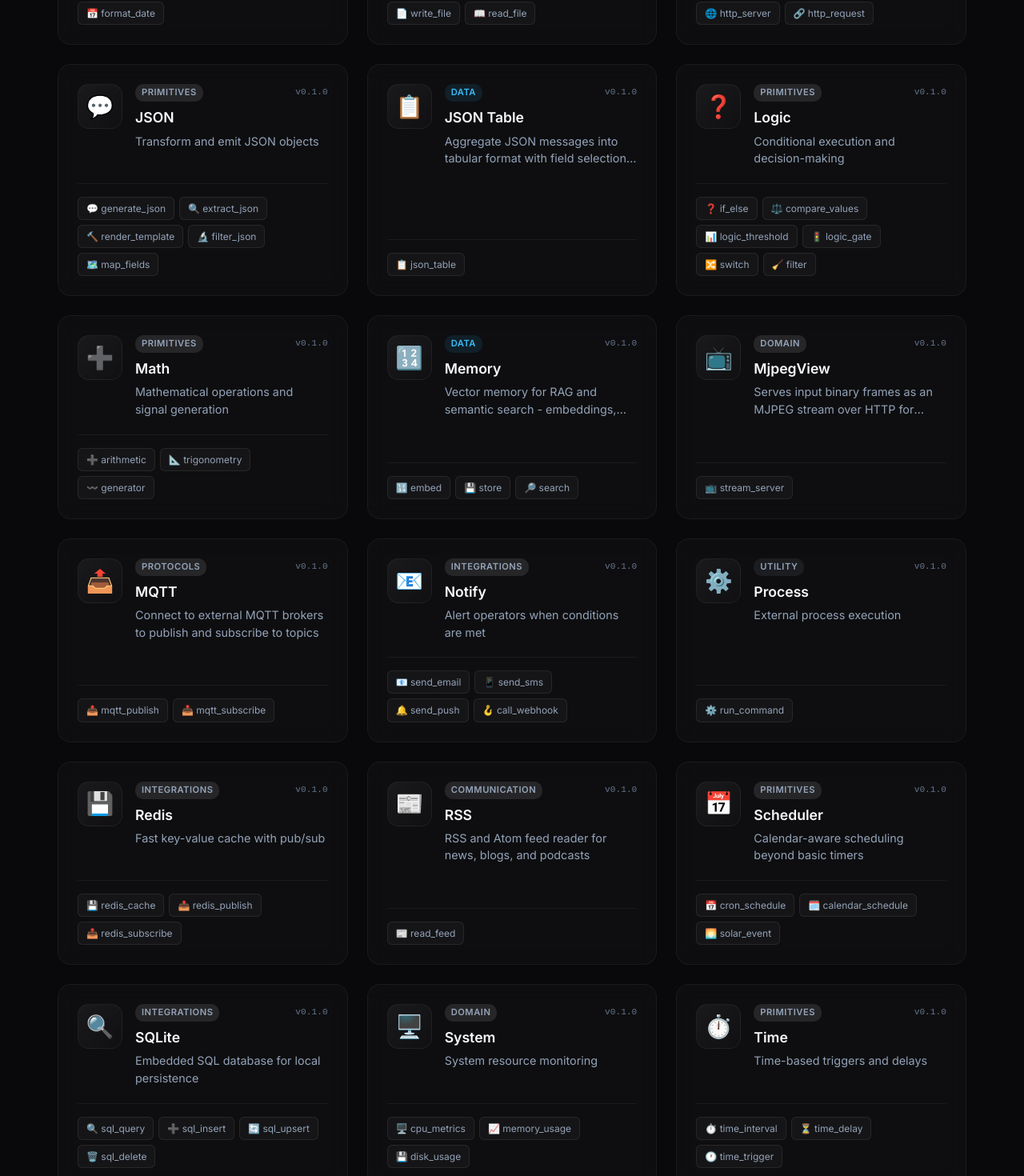
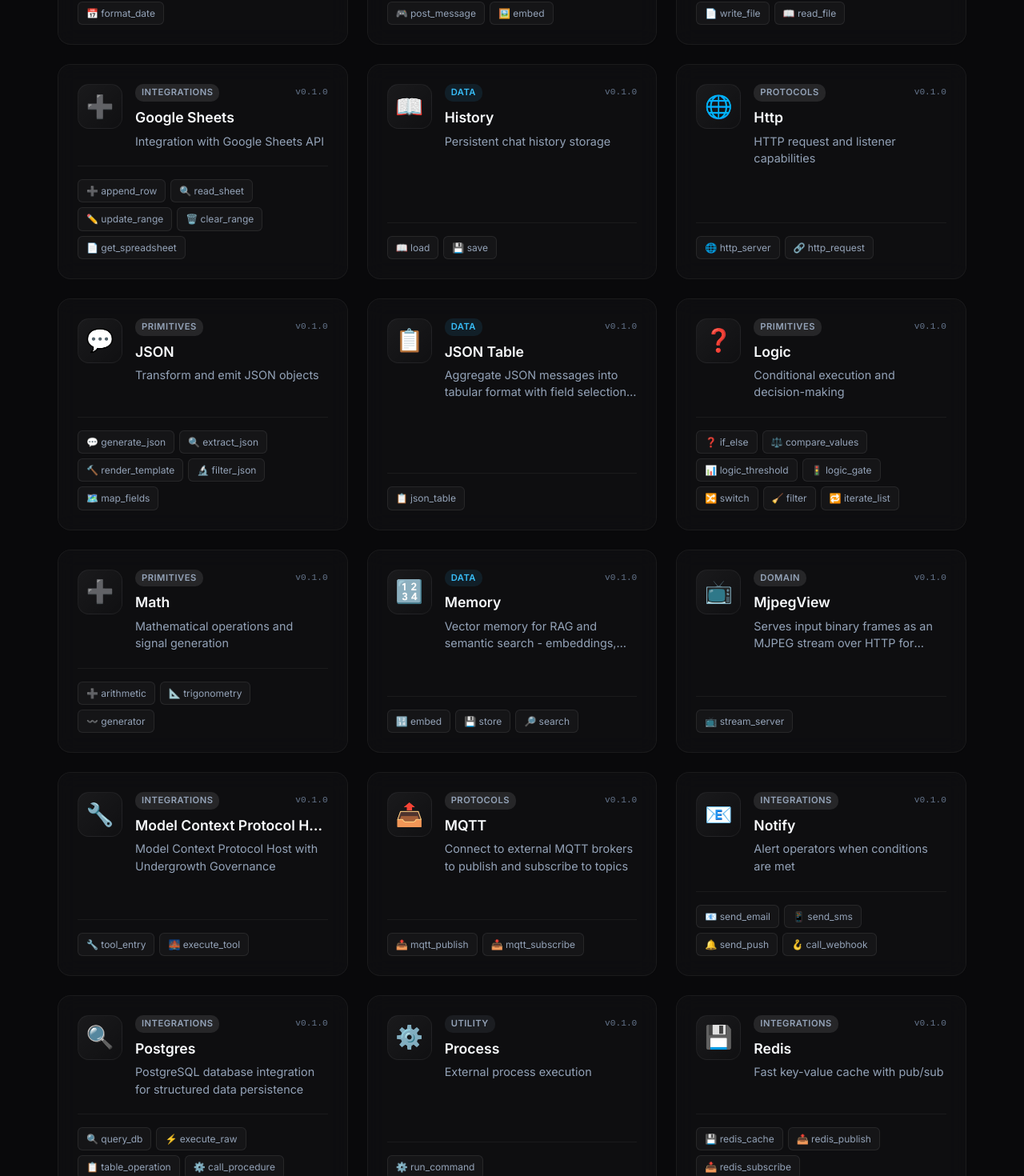
Before and after one commit to MyysticOwl/undergrowth-website, a React (Vite) app: page /plugins in a window 1280 px wide. Shown: the part 1300-2770 px from the top of the page at 80% size. Built offline with nearby package versions, Linux system fonts and the light colour scheme.

Commit message:
Website updates for Release v0.1.0

```diff
--- a/src/components/Features.jsx
+++ b/src/components/Features.jsx
@@ -3,6 +3,11 @@
 import './Features.css';
 
 const features = [
+    {
+        icon: <Rocket size={32} />, // Reusing Rocket or importing Globe if available
+        title: 'Universal Connectivity',
+        description: 'MCP-Native. Connect to Google Drive, Slack, GitHub, and Postgres instantly using standard Model Context Protocol servers. No custom code required.'
+    },
     {
         icon: <Palette size={32} />,
         title: 'Visual Workflow Builder',
--- a/src/components/Hero.jsx
+++ b/src/components/Hero.jsx
@@ -27,10 +27,9 @@
                     </h1>
 
                     <p className="hero-subtitle">
-                        <span style={{ fontWeight: 600, color: 'var(--text-primary)' }}>No Cloud Required. One Binary. Zero Dependencies.</span>
+                        <span style={{ fontWeight: 600, color: 'var(--text-primary)' }}>Give your Agents the power to see, read, and act on your real-world data.</span>
                         <br />
-                        Build powerful workflows that run everywhere from tiny edge devices
-                        to enterprise servers. Your data stays yours.
+                        Now supporting the <strong>Model Context Protocol</strong> for universal, smarter connections to your external tools.
                     </p>
 
                     <div className="hero-actions">
--- a/src/data/plugins.json
+++ b/src/data/plugins.json
@@ -12,6 +12,62 @@
           "Communication",
           "HTTP",
           "RSS"
+        ]
+      }
+    ],
+    "category": "communication"
+  },
+  {
+    "name": "Slack",
+    "description": "Send messages and alerts to Slack",
+    "version": "0.1.0",
+    "variations": [
+      {
+        "id": "post_message",
+        "icon": "\ud83d\udcac",
+        "description": "Sends a message to Slack via Incoming Webhook.",
+        "tags": [
+          "Communication",
+          "Chat",
+          "Slack"
+        ]
+      },
+      {
+        "id": "upload_file",
+        "icon": "\ud83d\udcce",
+        "description": "Uploads a file to a Slack channel using the API.",
+        "tags": [
+          "Communication",
+          "File",
+          "Slack"
+        ]
+      }
+    ],
+    "category": "communication"
+  },
+  {
+    "name": "Discord",
+    "description": "Send messages and alerts to Discord",
+    "version": "0.1.0",
+    "variations": [
+      {
+        "id": "post_message",
+        "icon": "\ud83c\udfae",
+        "description": "Sends a message to Discord via Incoming Webhook.",
+        "tags": [
+          "Communication",
+          "Chat",
+          "Discord"
+        ]
+      },
+      {
+        "id": "embed",
+        "icon": "\ud83d\uddbc\ufe0f",
+        "description": "Sends a rich Embed to Discord via Webhook.",
+        "tags": [
+          "Communication",
+          "Chat",
+          "Discord"
         ]
       }
     ],
@@ -120,6 +176,34 @@
         "tags": [
           "Data",
           "Transform"
+        ]
+      }
+    ],
+    "category": "data"
+  },
+  {
+    "name": "History",
+    "description": "Persistent chat history storage",
+    "version": "0.1.0",
+    "variations": [
+      {
+        "id": "load",
+        "icon": "\ud83d\udcd6",
+        "description": "Load chat history for a conversation ID.",
+        "tags": [
+          "Data",
+          "History",
+          "AI"
+        ]
+      },
+      {
+        "id": "save",
+        "icon": "\ud83d\udcbe",
+        "description": "Save a message to chat history.",
+        "tags": [
+          "Data",
+          "History",
+          "AI"
         ]
       }
     ],
@@ -369,6 +453,15 @@
         "description": "Selectively passes and unwraps messages based on routing port metadata.",
         "tags": [
           "Logic"
+        ]
+      },
+      {
+        "id": "iterate_list",
+        "icon": "\ud83d\udd01",
+        "description": "Iterates over a list of items from the input JSON and emits them one by one.",
+        "tags": [
+          "Logic",
+          "Flow"
         ]
       }
     ],
@@ -679,6 +772,136 @@
           "Data",
           "Storage",
           "File"
+        ]
+      }
+    ],
+    "category": "integrations"
+  },
+  {
+    "name": "Scraper",
+    "description": "Extract data from HTML and web content",
+    "version": "0.1.0",
+    "variations": [
+      {
+        "id": "scrape_html",
+        "icon": "\ud83d\udd77\ufe0f",
+        "description": "Extracts text or attributes from HTML using CSS selectors.",
+        "tags": [
+          "Web",
+          "Extraction"
+        ]
+      }
+    ],
+    "category": "integrations"
+  },
+  {
+    "name": "Google Sheets",
+    "description": "Integration with Google Sheets API",
+    "version": "0.1.0",
+    "variations": [
+      {
+        "id": "append_row",
+        "icon": "\u2795",
+        "description": "Appends rows to a spreadsheet",
+        "tags": []
+      },
+      {
+        "id": "read_sheet",
+        "icon": "\ud83d\udd0d",
+        "description": "Reads values from a spreadsheet",
+        "tags": []
+      },
+      {
+        "id": "update_range",
+        "icon": "\u270f\ufe0f",
+        "description": "Updates a range in a spreadsheet",
+        "tags": []
+      },
+      {
+        "id": "clear_range",
+        "icon": "\ud83d\uddd1\ufe0f",
+        "description": "Clears a range in a spreadsheet",
+        "tags": []
+      },
+      {
+        "id": "get_spreadsheet",
+        "icon": "\ud83d\udcc4",
+        "description": "Gets spreadsheet metadata",
+        "tags": []
+      }
+    ],
+    "category": "integrations"
+  },
+  {
+    "name": "Postgres",
+    "description": "PostgreSQL database integration for structured data persistence",
+    "version": "0.1.0",
+    "variations": [
+      {
+        "id": "query_db",
+        "icon": "\ud83d\udd0d",
+        "description": "Executes a SELECT query and returns the results as a JSON array.",
+        "tags": [
+          "Data",
+          "Storage",
+          "Database"
+        ]
+      },
+      {
+        "id": "execute_raw",
+        "icon": "\u26a1",
+        "description": "Executes raw SQL commands and returns metadata about the execution.",
+        "tags": [
+          "Data",
+          "Storage",
+          "Database"
+        ]
+      },
+      {
+        "id": "table_operation",
+        "icon": "\ud83d\udccb",
+        "description": "Perform managed CRUD operations on a specific table.",
+        "tags": [
+          "Data",
+          "Storage",
+          "Database"
+        ]
+      },
+      {
+        "id": "call_procedure",
+        "icon": "\u2699\ufe0f",
+        "description": "Executes a stored procedure or function.",
+        "tags": [
+          "Data",
+          "Storage",
+          "Database"
+        ]
+      }
+    ],
+    "category": "integrations"
+  },
+  {
+    "name": "Model Context Protocol Host",
+    "description": "Model Context Protocol Host with Undergrowth Governance",
+    "version": "0.1.0",
+    "variations": [
+      {
+        "id": "tool_entry",
+        "icon": "\ud83d\udd27",
+        "description": "Workflow Entry Point for MCP Tools.",
+        "tags": [
+          "MCP",
+          "Workflow"
+        ]
+      },
+      {
+        "id": "execute_tool",
+        "icon": "\ud83c\udf09",
+        "description": "Execute tools dynamically from workflow data.",
+        "tags": [
+          "MCP",
+          "Bridge",
+          "Execution"
         ]
       }
     ],
@@ -1010,6 +1233,16 @@
           "Visualization",
           "View"
         ]
+      },
+      {
+        "id": "thinking_trace",
+        "icon": "\ud83e\udde0",
+        "description": "Real-time AI reasoning / scratchpad display",
+        "tags": [
+          "AI",
+          "Visualization",
+          "View"
+        ]
       }
     ],
     "category": "domain"
@@ -1028,6 +1261,17 @@
           "LLM",
           "Cortex"
         ]
+      },
+      {
+        "id": "embed",
+        "icon": "\ud83d\udd21",
+        "description": "Generate vector embeddings using locally loaded GGUF model.",
+        "tags": [
+          "AI",
+          "LLM",
+          "Memory",
+          "Cortex"
+        ]
       }
     ],
     "category": "domain"
```
